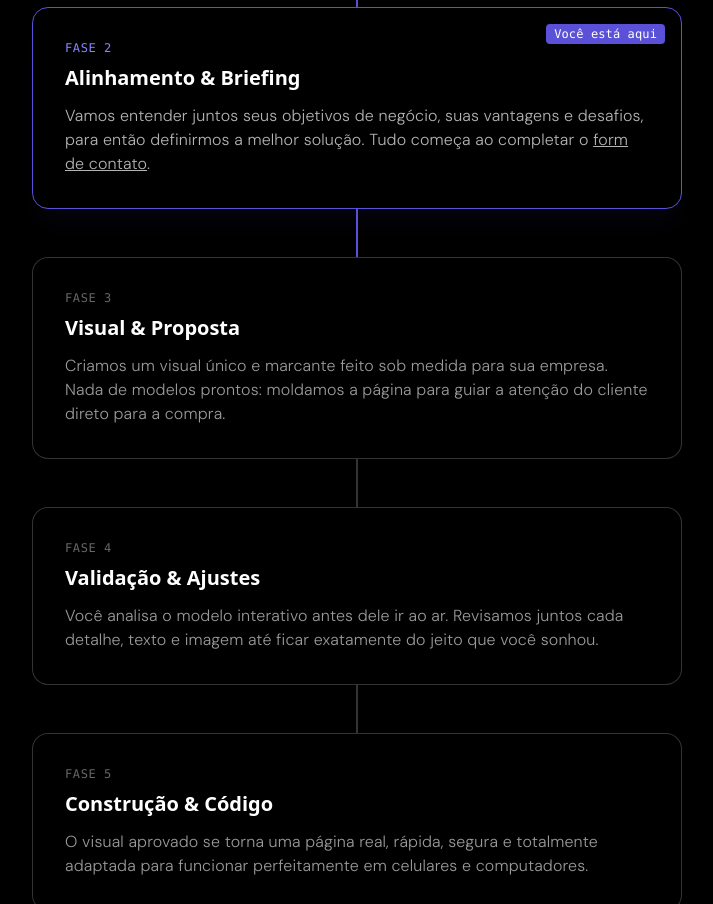
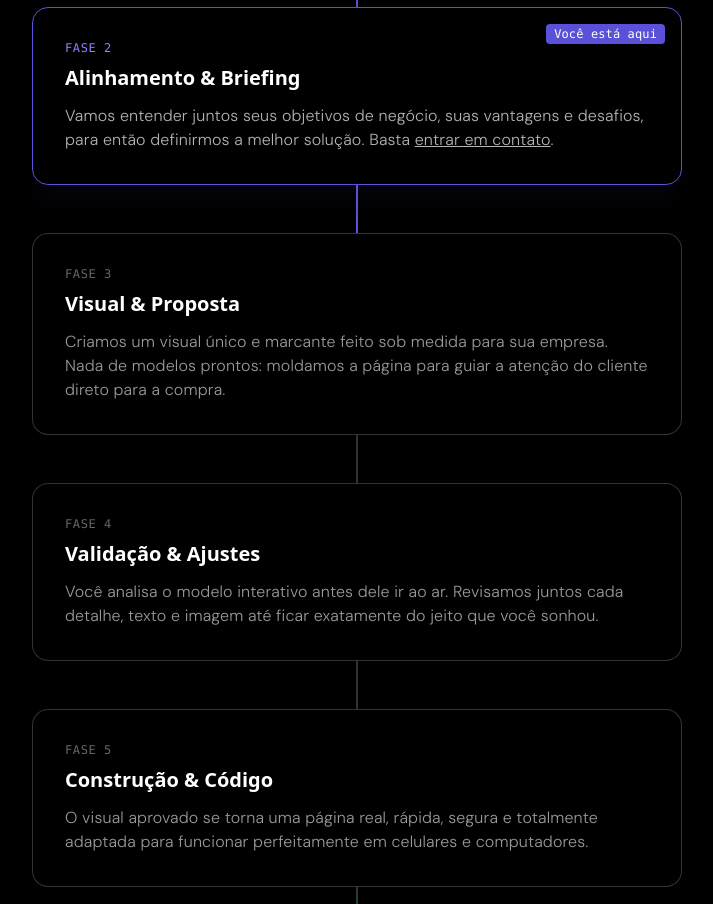
Before and after one commit to oieliasaugusto/portfolio2026, a React (Vite) app: page /services in a window 1280 px wide. Shown: the part 1820-2724 px from the top of the page, without its empty margins (283-996 px from the left). Built offline with nearby package versions, Linux system fonts and the light colour scheme; a web font is replaced by a local one.

Commit message:
att services-contato cta

```diff
--- a/client/pages/Services.tsx
+++ b/client/pages/Services.tsx
@@ -152,7 +152,7 @@ export default function Services() {
               <div className="text-[#8B83FF] font-mono text-xs uppercase tracking-wider mb-2">fase 2</div>
               <h4 className="text-xl font-bold mb-3 text-white">Alinhamento & Briefing</h4>
               <p className="text-sm md:text-base text-white/70 font-light leading-relaxed">
-                Vamos entender juntos seus objetivos de negócio, suas vantagens e desafios, para então definirmos a melhor solução. Tudo começa ao completar o <a href="#form" className="underline hover:text-[#8B83FF] cursor-pointer">form de contato</a>.
+                Vamos entender juntos seus objetivos de negócio, suas vantagens e desafios, para então definirmos a melhor solução. Basta <a href="#form" className="underline hover:text-[#8B83FF] cursor-pointer">entrar em contato</a>.
               </p>
             </div>
 
```
